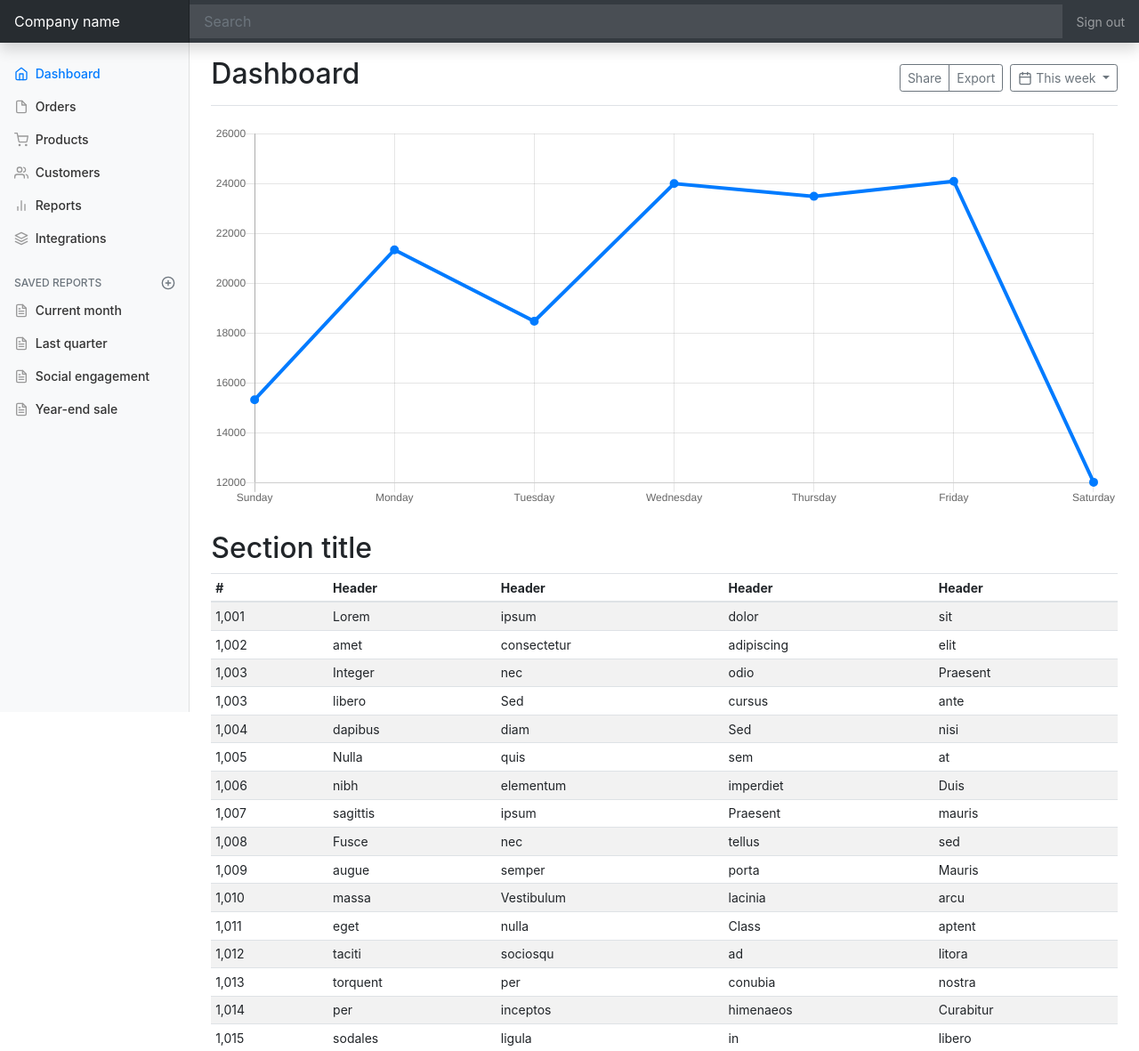
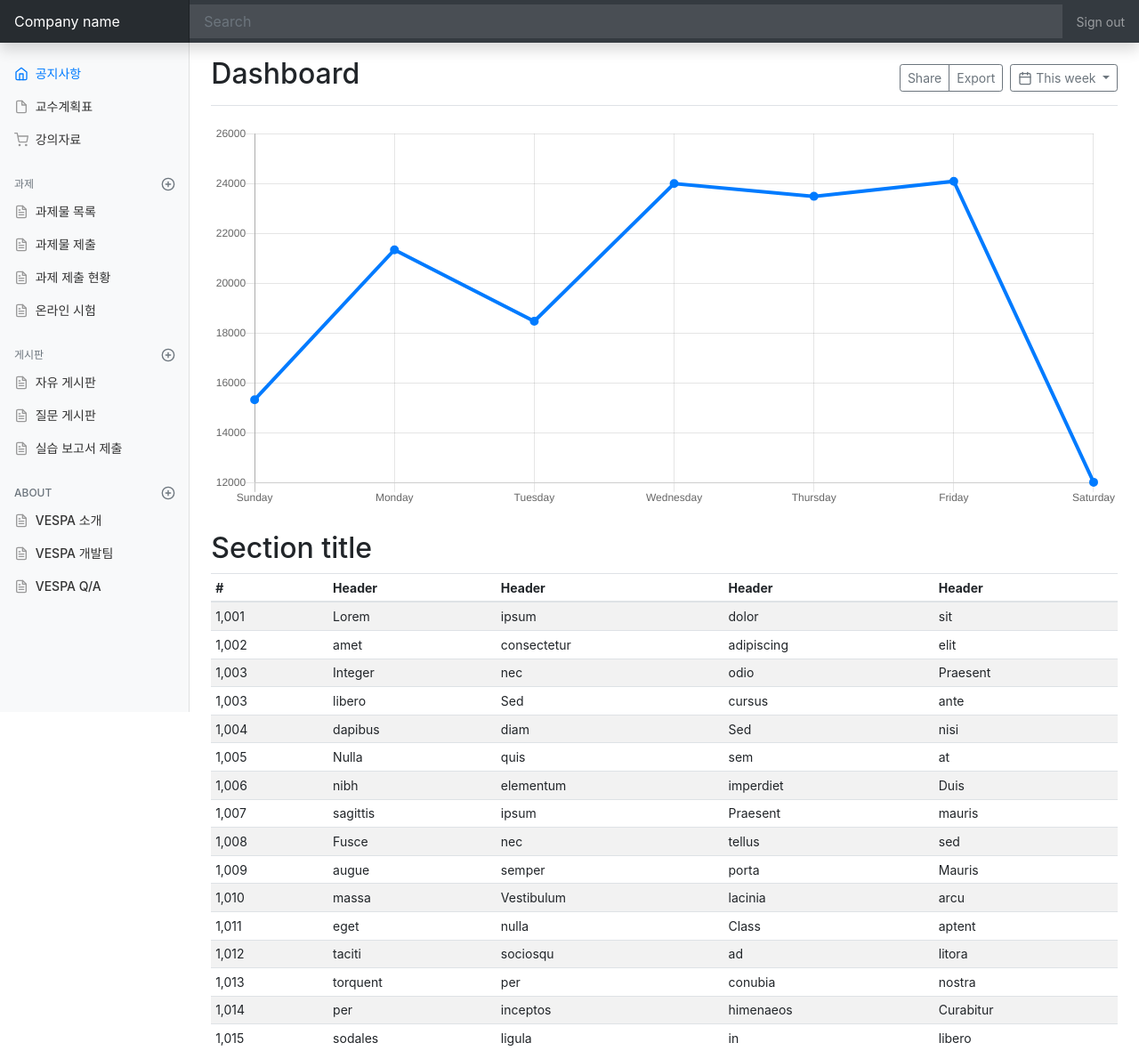
Before and after one commit to kkorona/NESPA, a Django app: page /dev2020/ in a window 1280 px wide. Shown: the top 1181 px of the page at 89% size. Run offline with Django 3.2, Linux system fonts and the light colour scheme; some libraries are stand-ins or nearby versions.

Commit message:
index updated

```diff
--- a/dev2020/templates/dev2020/index.html
+++ b/dev2020/templates/dev2020/index.html
@@ -55,43 +55,25 @@
           <li class="nav-item">
             <a class="nav-link active" href="#">
               <span data-feather="home"></span>
-              Dashboard <span class="sr-only">(current)</span>
+              공지사항 <span class="sr-only">(current)</span>
             </a>
           </li>
           <li class="nav-item">
             <a class="nav-link" href="#">
               <span data-feather="file"></span>
-              Orders
+              교수계획표
             </a>
           </li>
           <li class="nav-item">
             <a class="nav-link" href="#">
               <span data-feather="shopping-cart"></span>
-              Products
-            </a>
-          </li>
-          <li class="nav-item">
-            <a class="nav-link" href="#">
-              <span data-feather="users"></span>
-              Customers
-            </a>
-          </li>
-          <li class="nav-item">
-            <a class="nav-link" href="#">
-              <span data-feather="bar-chart-2"></span>
-              Reports
-            </a>
-          </li>
-          <li class="nav-item">
-            <a class="nav-link" href="#">
-              <span data-feather="layers"></span>
-              Integrations
+              강의자료
             </a>
           </li>
         </ul>
 
         <h6 class="sidebar-heading d-flex justify-content-between align-items-center px-3 mt-4 mb-1 text-muted">
-          <span>Saved reports</span>
+          <span>과제</span>
           <a class="d-flex align-items-center text-muted" href="#" aria-label="Add a new report">
             <span data-feather="plus-circle"></span>
           </a>
@@ -100,25 +82,79 @@
           <li class="nav-item">
             <a class="nav-link" href="#">
               <span data-feather="file-text"></span>
-              Current month
+              과제물 목록
             </a>
           </li>
           <li class="nav-item">
             <a class="nav-link" href="#">
               <span data-feather="file-text"></span>
-              Last quarter
+              과제물 제출
             </a>
           </li>
           <li class="nav-item">
             <a class="nav-link" href="#">
               <span data-feather="file-text"></span>
-              Social engagement
+              과제 제출 현황
             </a>
           </li>
           <li class="nav-item">
             <a class="nav-link" href="#">
               <span data-feather="file-text"></span>
-              Year-end sale
+              온라인 시험
+            </a>
+          </li>
+        </ul>
+
+        <h6 class="sidebar-heading d-flex justify-content-between align-items-center px-3 mt-4 mb-1 text-muted">
+          <span>게시판</span>
+          <a class="d-flex align-items-center text-muted" href="#" aria-label="Add a new report">
+            <span data-feather="plus-circle"></span>
+          </a>
+        </h6>
+        <ul class="nav flex-column mb-2">
+          <li class="nav-item">
+            <a class="nav-link" href="#">
+              <span data-feather="file-text"></span>
+              자유 게시판
+            </a>
+          </li>
+          <li class="nav-item">
+            <a class="nav-link" href="#">
+              <span data-feather="file-text"></span>
+              질문 게시판
+            </a>
+          </li>
+          <li class="nav-item">
+            <a class="nav-link" href="#">
+              <span data-feather="file-text"></span>
+              실습 보고서 제출
+            </a>
+          </li>
+        </ul>
+
+        <h6 class="sidebar-heading d-flex justify-content-between align-items-center px-3 mt-4 mb-1 text-muted">
+          <span>About</span>
+          <a class="d-flex align-items-center text-muted" href="#" aria-label="Add a new report">
+            <span data-feather="plus-circle"></span>
+          </a>
+        </h6>
+        <ul class="nav flex-column mb-2">
+          <li class="nav-item">
+            <a class="nav-link" href="#">
+              <span data-feather="file-text"></span>
+              VESPA 소개
+            </a>
+          </li>
+          <li class="nav-item">
+            <a class="nav-link" href="#">
+              <span data-feather="file-text"></span>
+              VESPA 개발팀
+            </a>
+          </li>
+          <li class="nav-item">
+            <a class="nav-link" href="#">
+              <span data-feather="file-text"></span>
+              VESPA Q/A
             </a>
           </li>
         </ul>
```
